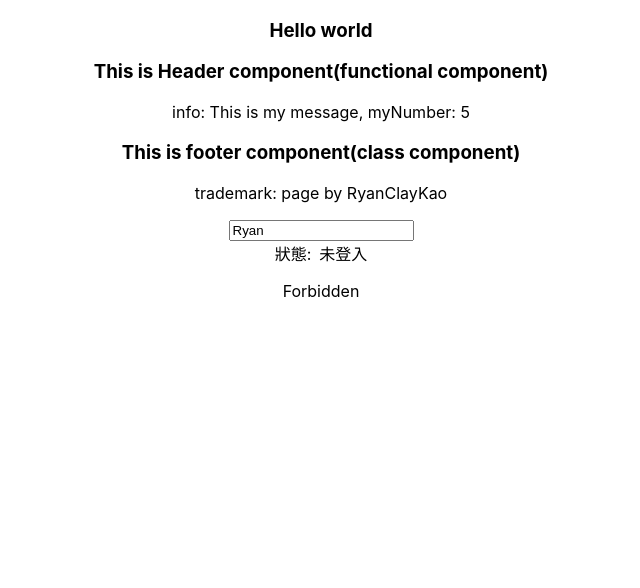
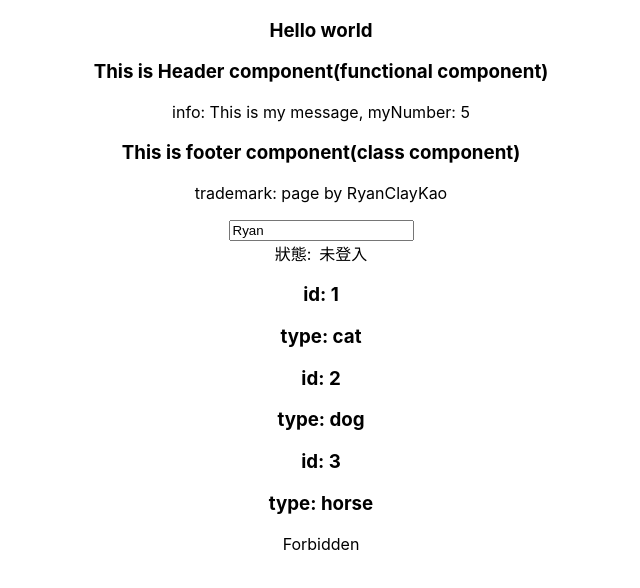
Before and after one commit to RyanClayKao/ReactAndDjangoFullStack_React-Introduction_from-Udemy, a React (Create React App) app: page / in a window 1280 px wide. Shown: the top 588 px of the page, without its empty margins (319-959 px from the left). Built offline with nearby package versions, Linux system fonts and the light colour scheme.

Commit message:
使用Loop來渲染、需在渲染的物件記得加上key屬性用於區別

```diff
--- a/src/components/footer.js
+++ b/src/components/footer.js
@@ -25,6 +25,21 @@ class Footer extends Component {
     }
 
     render() {
+        const animals = [
+            {
+                id: 1,
+                kind: "cat",
+            },
+            {
+                id: 2,
+                kind: "dog",
+            },
+            {
+                id: 3,
+                kind: "horse",
+            },
+        ]
+
         return (
             <React.Fragment>
                 {/* <h3 onClick={this.createAlert}>This is footer component(class component)</h3> */}
@@ -43,6 +58,17 @@ class Footer extends Component {
                     )}
                 </div>
 
+                {
+                    animals.map( item => {
+                        return (
+                            <div key={item.id}>
+                                <h3>id: {item.id}</h3>
+                                <h3>type: {item.kind}</h3>
+                            </div>
+                        )
+                    })
+                }
+
             </React.Fragment>
         )
     }
```
